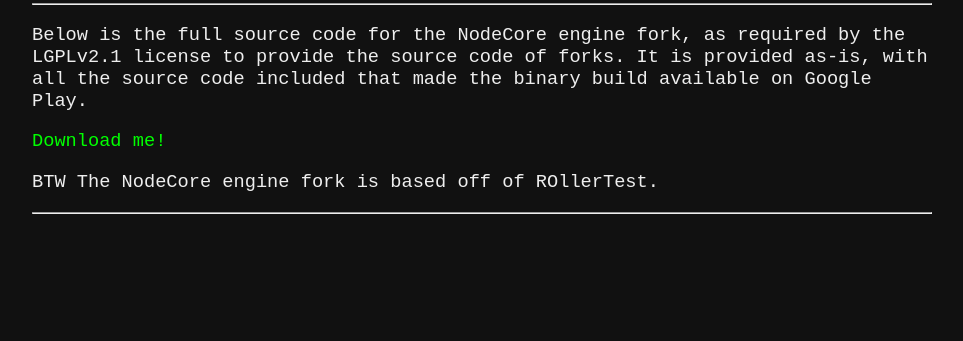
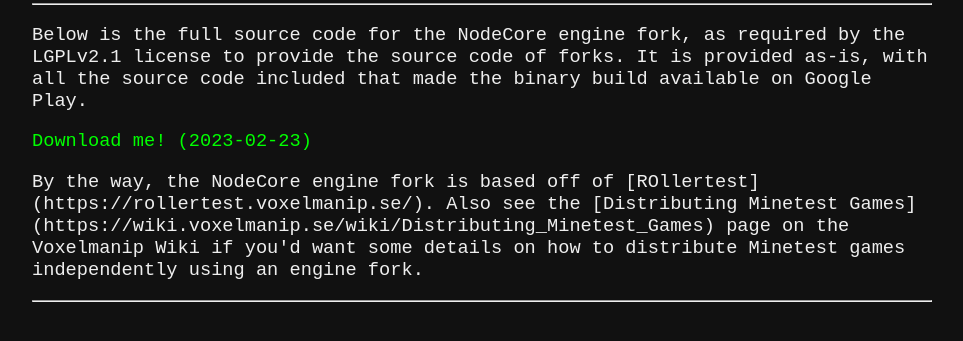
Before and after one commit to rollerozxa/nodecore.voxelmanip.se, a plain HTML site: page src/index.html in a window 1280 px wide. Shown: the part 89-430 px from the top of the page, without its empty margins (158-1121 px from the left). Drawn offline with Linux system fonts and the light colour scheme.

Commit message:
Update index.html

```diff
--- a/src/index.html
+++ b/src/index.html
@@ -24,9 +24,9 @@ a {
 <hr>
 <p>Below is the full source code for the NodeCore engine fork, as required by the LGPLv2.1 license to provide the source code of forks. It is provided as-is, with all the source code included that made the binary build available on Google Play.</p>
 
-<a href="nodecore-2023-02-23.tar.bz2">Download me!</a>
+<a href="nodecore-2023-02-23.tar.bz2">Download me! (2023-02-23)</a>
 
-<p>BTW The NodeCore engine fork is based off of ROllerTest.</p>
+<p>By the way, the NodeCore engine fork is based off of [ROllertest](https://rollertest.voxelmanip.se/). Also see the [Distributing Minetest Games](https://wiki.voxelmanip.se/wiki/Distributing_Minetest_Games) page on the Voxelmanip Wiki if you'd want some details on how to distribute Minetest games independently using an engine fork.</p>
 <hr>
 </body>
 </html>
```
